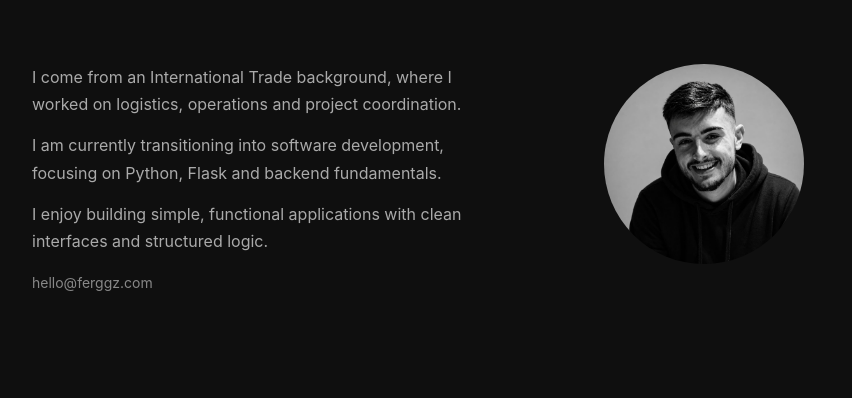
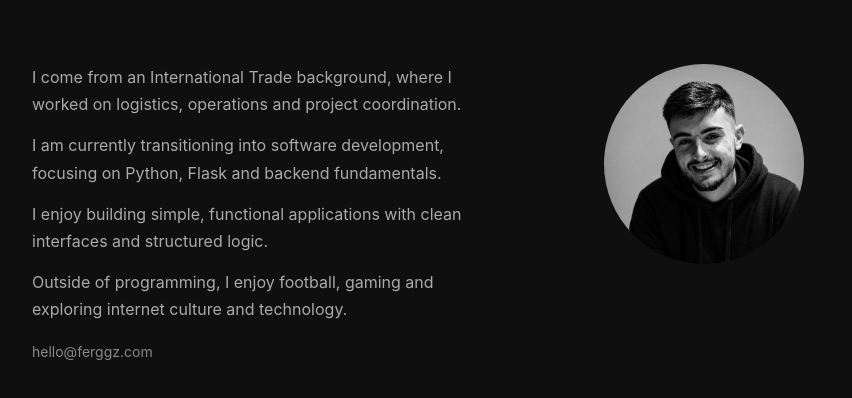
Before and after one commit to ferggz/portfolio, a plain HTML site: page about.html in a window 1280 px wide. Shown: the part 102-500 px from the top of the page, without its empty margins (208-1060 px from the left). Drawn offline with Linux system fonts and the light colour scheme.

Commit message:
humanizing

```diff
--- a/about.html
+++ b/about.html
@@ -47,6 +47,10 @@ u basically have to hire me :D
                     </p>
 
                     <p>
+                        Outside of programming, I enjoy football, gaming and exploring internet culture and technology.
+                    </p>
+
+                    <p>
                         <a href="mailto:hello@ferggz.com">hello@ferggz.com</a>
                     </p>
                 </div>
```
